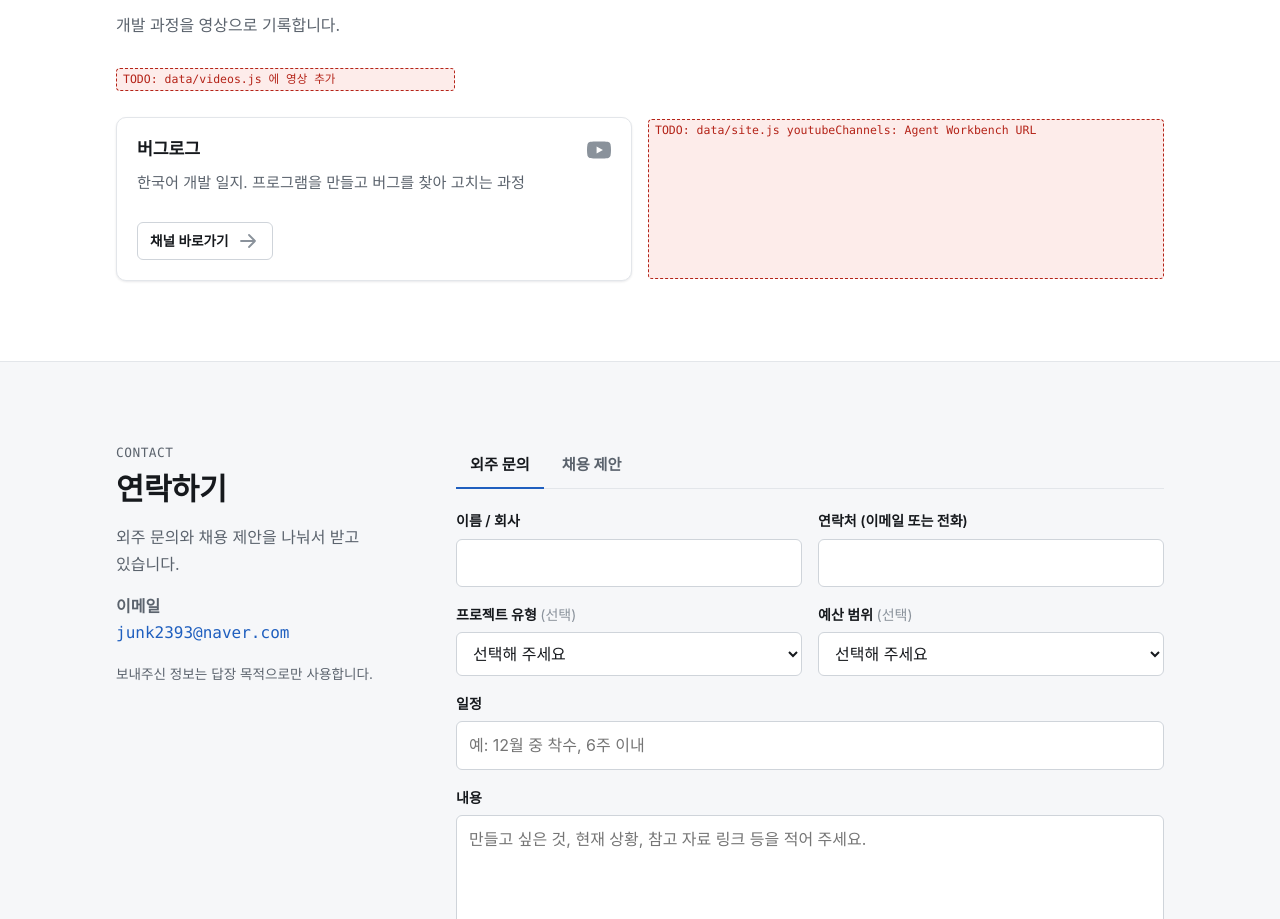
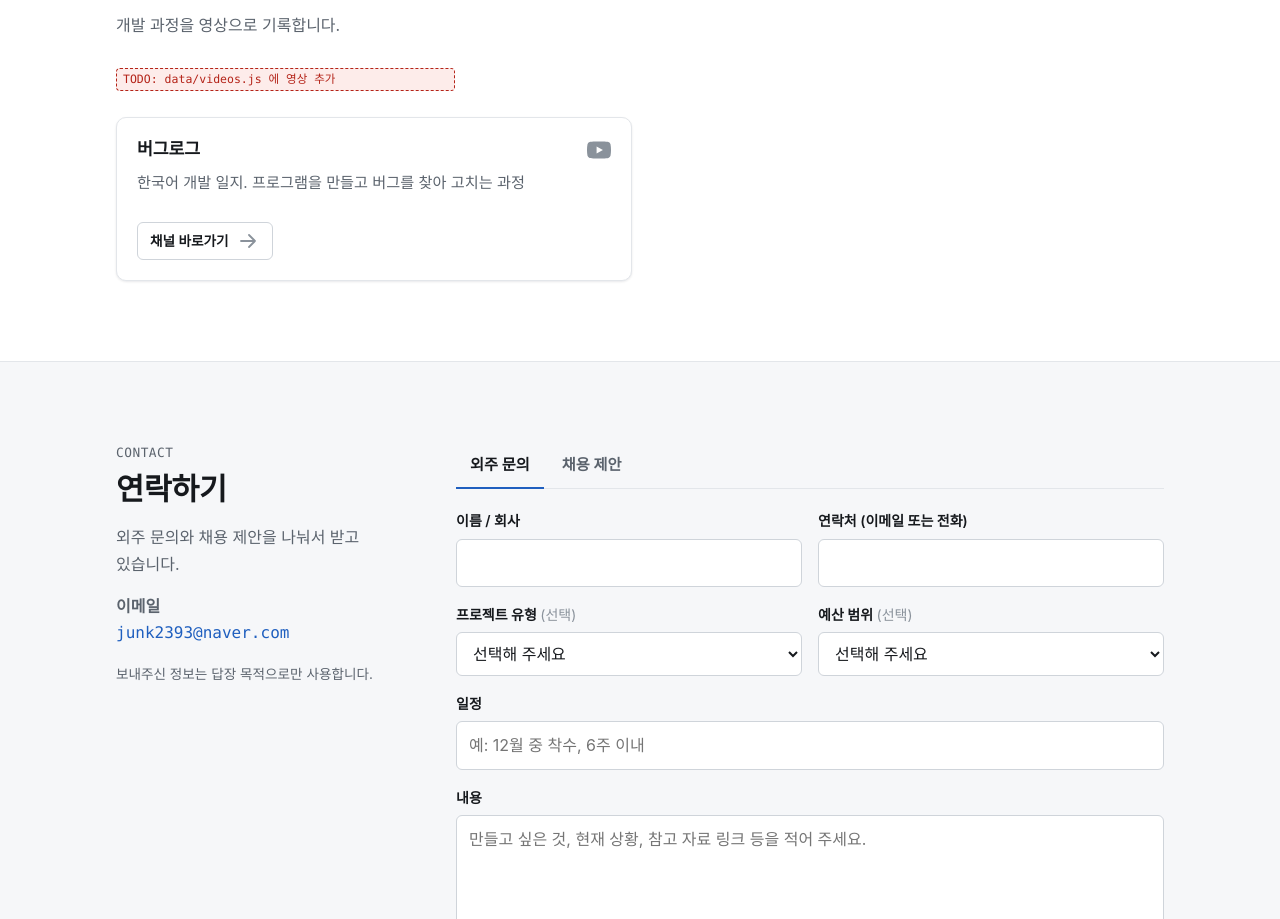
Before and after one commit to song-circle/song-circle.github.io, a plain HTML site: page index.html in a window 1280 px wide. Shown: the part 7341-8260 px from the top of the page. Drawn offline with Linux system fonts and the light colour scheme; a web font is replaced by a local one.

Commit message:
유튜브 채널을 버그로그만 공개하도록 정리

```diff
--- a/data/projects.js
+++ b/data/projects.js
@@ -136,7 +136,7 @@ window.PROJECTS = [
     status: "dev",
     tags: ["Python", "Claude Code", "MCP"],
     github: "https://github.com/song-circle/agent-workbench",
-    video: "", // TODO: Agent Workbench 채널 URL
+    video: "",
     detail: false
   },
   {
--- a/data/site.js
+++ b/data/site.js
@@ -27,12 +27,8 @@ window.SITE = {
       name: "버그로그",
       url: "https://www.youtube.com/@buglog_kr",
       desc: { ko: "한국어 개발 일지. 프로그램을 만들고 버그를 찾아 고치는 과정", en: "Korean dev log: building programs and fixing their bugs" }
-    },
-    {
-      name: "Agent Workbench",
-      url: "", // TODO: Agent Workbench 채널 URL
-      desc: { ko: "영어 채널. Claude Code와 AI 에이전트로 실제로 만들어 보는 과정", en: "Real builds with Claude Code and AI agents, one working thing per video" }
     }
+    // 채널을 더 공개하려면 { name, url, desc } 를 추가
   ],
 
   // 외부 폼 서비스(Formspree 등) 엔드포인트. 비어 있으면 메일 앱(mailto)으로 대체됩니다.
```
Also changed, not shown: index.html (+1 -1 lines), 1 other file.
